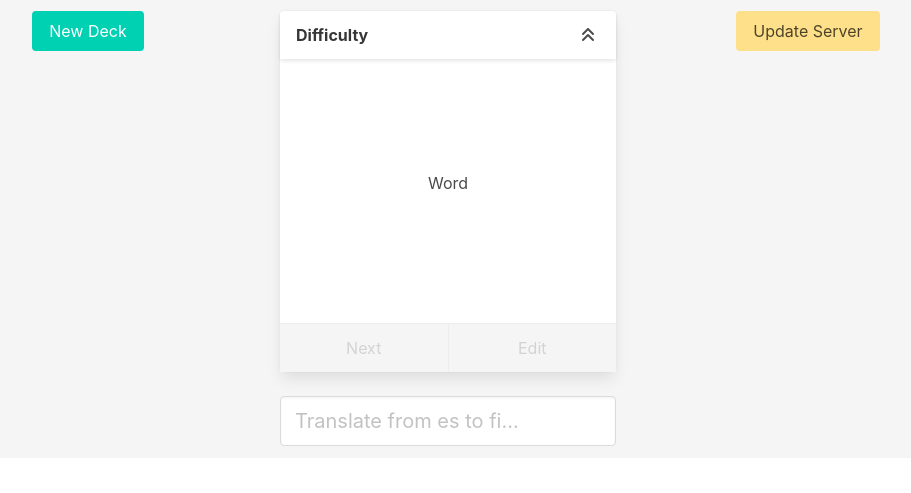
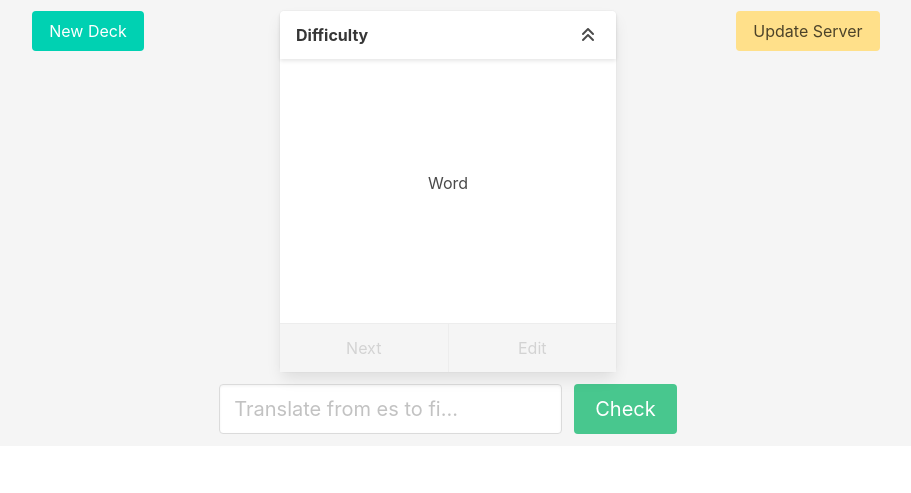
Before and after one commit to Matt-Farncomb/Language-Flashcards, a FastAPI app: page / in a window 1280 px wide. Shown: the part 141-634 px from the top of the page, without its empty margins (192-1103 px from the left). Run offline with FastAPI, Linux system fonts and the light colour scheme; some libraries are stand-ins or nearby versions.

Commit message:
Reimplement aanswer checking

```diff
--- a/client/static/js/ui.js
+++ b/client/static/js/ui.js
@@ -33,11 +33,11 @@ class UI {
         this.#whenClicked("#logout", () => this.logout());
         this.#whenClicked("#submit-result", () => this.#server.submitResult(this.#deck));
         this.#whenClicked("#update-server", () => this.#server.refresh());
-        this.#whenClicked("#submit", () => this.#checkAnswer());
+        this.#whenClicked("#submit-answer", () => this.#checkAnswer());
 
-        // document.querySelector("form").addEventListener('submit', (e) => {
-        //     this.login(e);
-        // });
+        // document.querySelector("#answer").addEventListener('submit', (e) => {
+        //     this.#checkAnswer();
+        //  });
 
     }
 
@@ -72,12 +72,37 @@ class UI {
 
     }
 
+    #toggleWrong() {
+        const answer = document.querySelector("#answer");
+        const answerButton = document.querySelector("#submit-answer");
+        answer.classList.add("has-background-danger-light");
+        answerButton.classList.add("has-background-danger");
+    }
+
+    #toggleCorrect() {
+        const answer = document.querySelector("#answer");
+        const answerButton = document.querySelector("#submit-answer");
+        answer.classList.remove("has-background-danger-light");
+        answerButton.classList.remove("has-background-danger");
+    }
+
     #checkAnswer() {
-        const input = document.querySelector("textarea").value;
+
+        const answer = document.querySelector("#answer");
+        const input = answer.value;
+        console.log(input)
         if (this.#card.isCorrectTranslation(input)) {
             console.log("Correct");
+            this.#toggleCorrect();
+            // answer.classList.remove("has-background-danger-light");
+            // answerButton.classList.remove("has-background-danger");
         } else {
              console.log("wrong");
+
+             this.#toggleWrong();
+            //  answer.classList.add("has-background-danger-light");
+            //  answerButton.classList.add("has-background-danger");
+
         }
     }
 
@@ -93,6 +118,7 @@ class UI {
         this.#front = this.#card.word;
         console.log(this.#card.translations);
         this.#back = this.#card.translations;
+        this.#toggleCorrect();
         this.#updateDisplay();
     }
 
--- a/client/templates/base.html
+++ b/client/templates/base.html
@@ -111,12 +111,28 @@
             </div>
             <div class="columns has-background-light">
                 <div class="column"></div>
+                <div class="field is-grouped">
+                    <p class="control is-expanded">
+                        <input id="answer" class="input is-medium" type="text" placeholder="Translate from {{  lang[0] }} to {{  lang[1] }}...">
+                    </p>
+                    <p class="control">
+                      <a id="submit-answer" class="button is-success is-medium">
+                        Check
+                      </a>
+                    </p>
+                  </div>
+                  <div class="column"></div>
+                <!-- <div class="column"></div>
 
 
                 <div class="column">
-                    <input class="input is-medium" type="text" placeholder="Translate from {{  lang[0] }} to {{  lang[1] }}...">
+                    <input id="answer" class="input is-medium" type="text" placeholder="Translate from {{  lang[0] }} to {{  lang[1] }}...">
+
                 </div>
+                <div class="column"><input type="submit"></div>
                 <div class="column"></div>
+
+                -->
 
             </div>
         </section>
```
